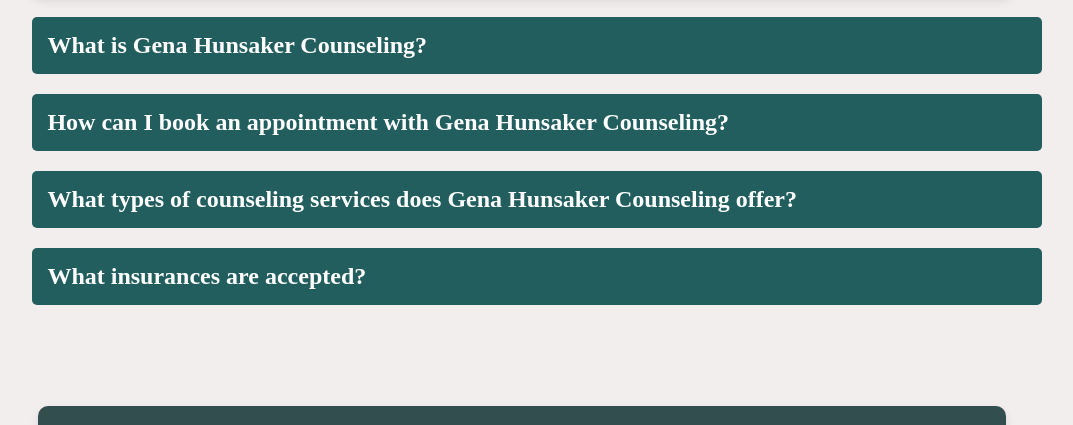
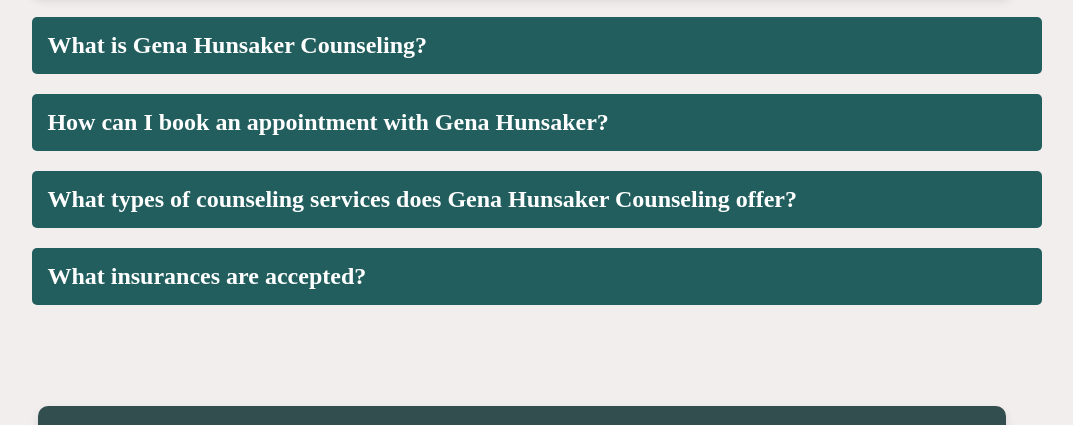
Before and after one commit to jlhuns/jlhuns.github.io, a plain HTML site: page index.html in a window 1280 px wide. Shown: the part 2771-3196 px from the top of the page, without its empty margins (118-1191 px from the left). Drawn offline with Linux system fonts and the light colour scheme.

```diff
--- a/index.html
+++ b/index.html
@@ -102,7 +102,7 @@
         </div>
 
         <div class="faq-item">
-          <div class="faq-question"><span>How can I book an appointment with Gena Hunsaker Counseling?</span></div>
+          <div class="faq-question"><span>How can I book an appointment with Gena Hunsaker?</span></div>
           <div class="faq-answer"><span>You can book an appointment with me by calling <a href="tel:2082132753">(208) 213-2753</a> or emailing <a href="mailto:genahcounselingllc@gmail.com">genahcounselingllc@gmail.com</a>.</span></div>
         </div>
 
@@ -110,7 +110,7 @@
           <div class="faq-question"><span>What types of counseling services does Gena Hunsaker Counseling offer?</span></div>
           <div class="faq-answer"><span>I offer a variety of counseling services for anyone of any age,
             including:<br />
-            - Acceptance and Commitment (ACT)<br />
+           - Acceptance and Commitment (ACT)<br />
            - Culturally Sensitive<br />
            - Eclectic<br />
            - EMDR<br />
```
